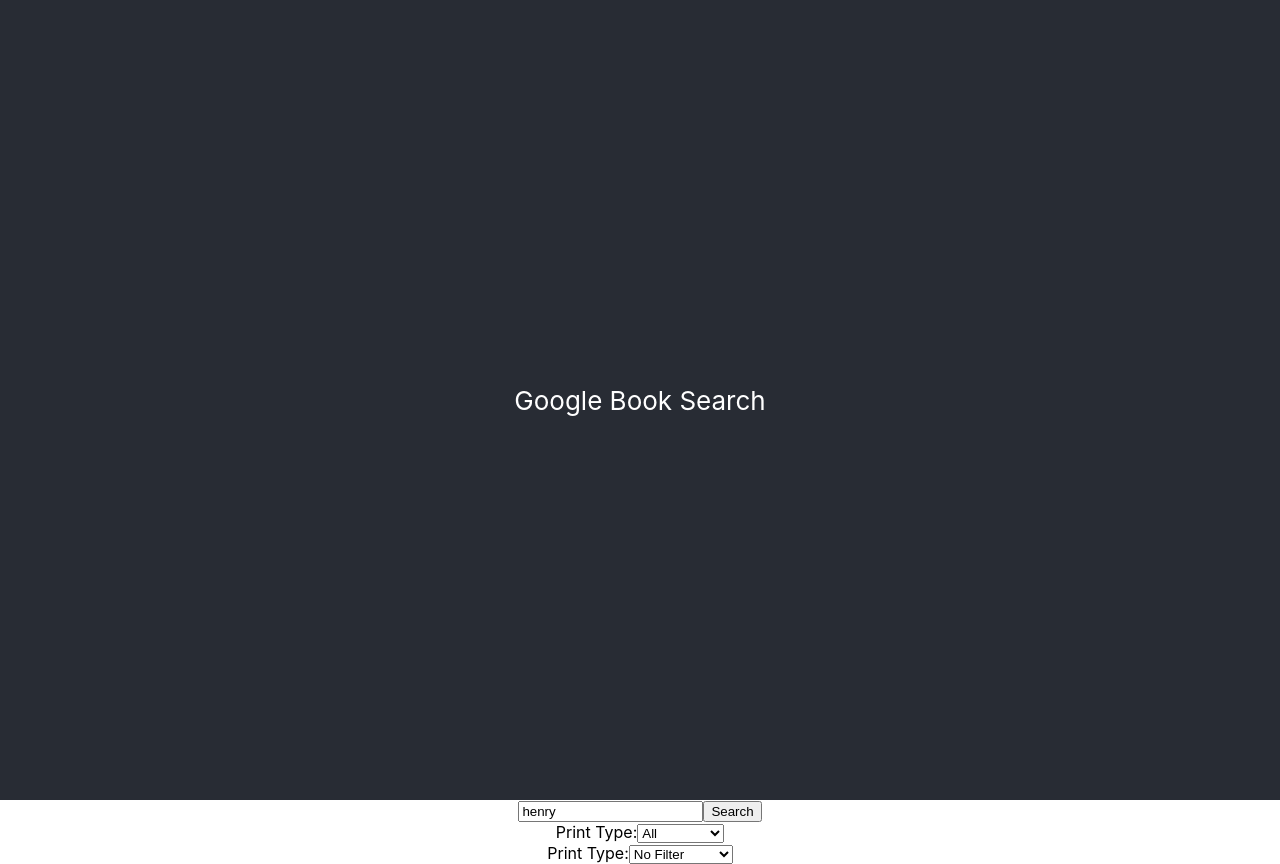
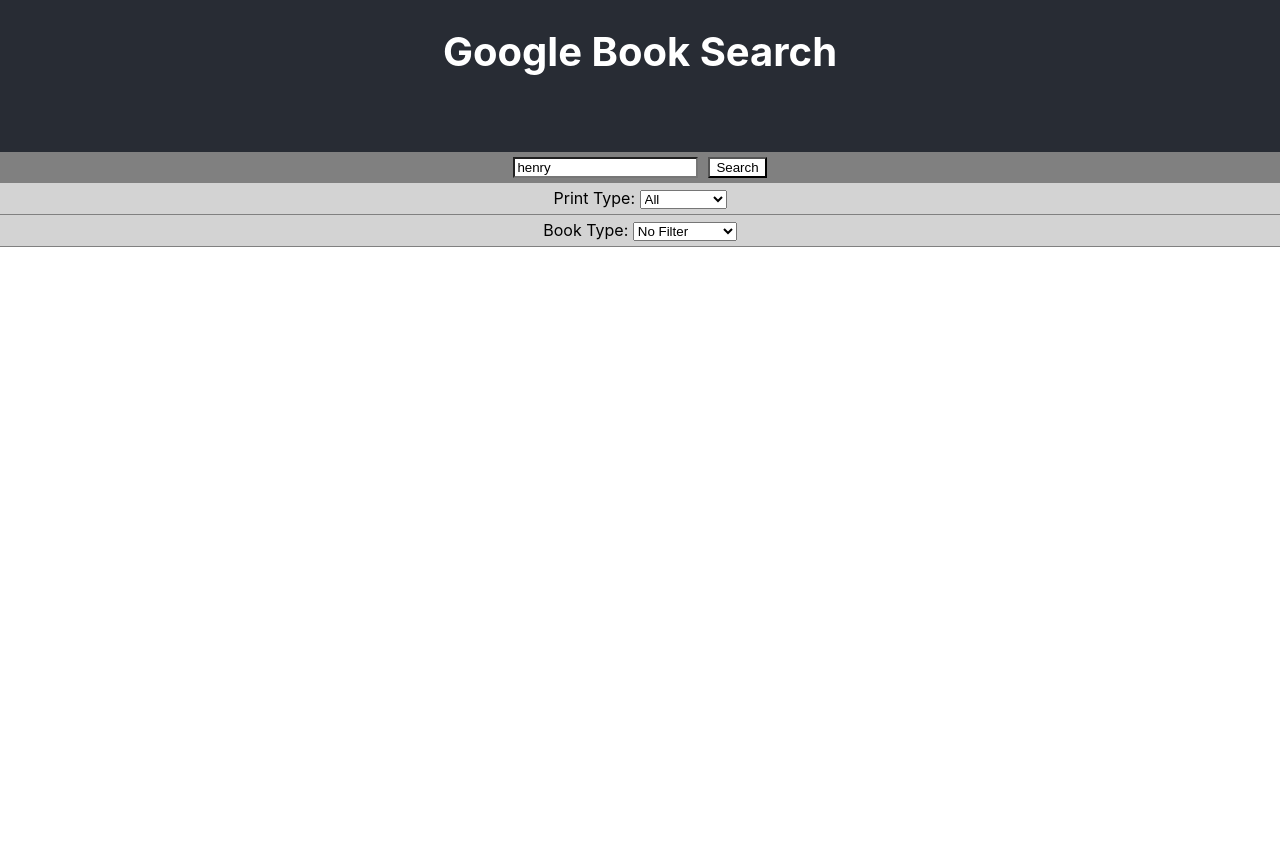
Before and after one commit to thinkful-ei-orka/Book-Search-Thomas-Victor, a React (Create React App) app: page / in a window 1280 px wide. After the commit the page ends 800 px from the top, so only its background shows below. Built offline with nearby package versions, Linux system fonts and the light colour scheme.

Commit message:
final minor changes and css

```diff
--- a/src/App.css
+++ b/src/App.css
@@ -1,38 +1,55 @@
-.App {
-  text-align: center;
-}
-
-.App-logo {
-  height: 40vmin;
-  pointer-events: none;
-}
-
-@media (prefers-reduced-motion: no-preference) {
-  .App-logo {
-    animation: App-logo-spin infinite 20s linear;
-  }
-}
-
 .App-header {
   background-color: #282c34;
-  min-height: 100vh;
+  height: 10%;
   display: flex;
   flex-direction: column;
   align-items: center;
   justify-content: center;
-  font-size: calc(10px + 2vmin);
+  font-size: 20px;
   color: white;
 }
 
-.App-link {
-  color: #61dafb;
+button, input {
+  background-color: #ffffff;
+  margin: 5px;
 }
 
-@keyframes App-logo-spin {
-  from {
-    transform: rotate(0deg);
-  }
-  to {
-    transform: rotate(360deg);
-  }
+.search-bar {
+  height: 50px;
+  background-color: gray;
+  display: inline-block;
+  width: 100%;
+  text-align: center;
 }
+
+.book-filter, .print-filter {
+  background-color: lightgray;
+  display: block;
+  text-align: center;
+  padding: 5px;
+  border-bottom: 1px grey solid;
+}
+
+.List-Items {
+display: inline-block;
+}
+
+.list-item {
+  display: flex;
+  flex-direction: column;
+  height: 10%;
+  padding: 10px;
+  border-bottom: 1px gray solid;
+}
+
+h2, .author-price, .author-text {
+  text-align: center;
+}
+
+img {
+  float: left;
+  position: relative;
+  height: fit-content;
+  width: auto;
+  margin: 10px;
+}
--- a/src/App.js
+++ b/src/App.js
@@ -9,7 +9,8 @@ export default class App extends React.Component {
     searchTerm: 'henry',
     filterBooks: 'ebooks',
     filterPrint: 'all',
-    loading: false
+    loading: false,
+    error: '',
   }
 
   //0.searchInfo.textSnippet <-- search description
@@ -38,29 +39,19 @@ export default class App extends React.Component {
       console.log(this.state.books);
       console.log(data);
     })
+    .catch((Error) => {
+    this.setState({
+      error: Error.message
+    })
+  })
   };
 
-/*
-  componentDidMount() {
-    const url = 'https://www.googleapis.com/books/v1/volumes?q=HenryVII';
-    fetch (url)
-    .then (res => {
-      if (!res.ok) {
-        throw new Error('aaarrgh');
-      }
-      return res;
-    })
-    .then(res => res.json())
-    .then(data => {
-      console.log(data);
-    })
-  }
-*/
   render() {
     return (
       <div className='App'>
         <header className='App-header'>
-          Google Book Search
+          <h1>Google Book Search</h1>
+          <h2>{this.state.error}</h2>
         </header>
         <Search searchTerm={this.state.searchTerm} searchBooks={this.updateSearch} />
         <List bookList={this.state.books} />
--- a/src/Components/BookFilter.js
+++ b/src/Components/BookFilter.js
@@ -3,7 +3,7 @@ import React from 'react';
 export default function BookFilter(props) {
     return (
         <div className="book-filter">
-            <label htmlFor="bookFilter">Print Type:</label>
+            <label htmlFor="bookFilter">Book Type: </label>
             <select id="bookFilter" onChange={ (event) => props.updateFilter('filterBooks', event.target.value)}>
                 <option id='ebooks' value='ebooks'>No Filter</option>
                 <option id='paid-ebooks' value='paid-ebooks'>Paid E-books</option>
--- a/src/Components/PrintFilter.js
+++ b/src/Components/PrintFilter.js
@@ -3,7 +3,7 @@ import React from 'react';
 export default function PrintFilter(props) {
     return (
         <div className="print-filter">
-            <label htmlFor="typeFilter">Print Type:</label>
+            <label htmlFor="typeFilter">Print Type: </label>
             <select id="typerFilter" onChange={ (event) => props.updateFilter('filterPrint', event.target.value)}>
                 <option id='all'>All</option>
                 <option id='books'>books</option>
```
